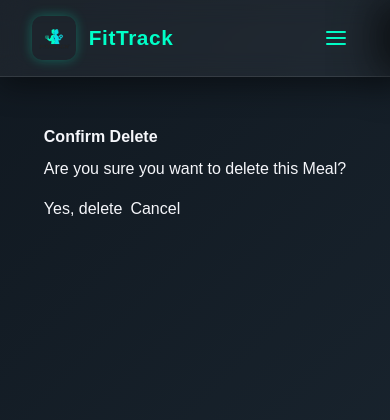
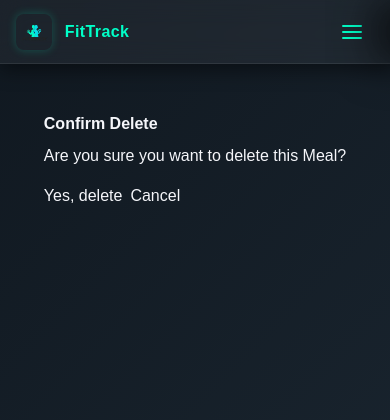
Before and after one commit to botuser444/Fitrack-django, a Django app: page /meals/2/delete/ in a window 390 px wide. Shown: the top 420 px of that part. Run offline with Django 5.2, Linux system fonts and the light colour scheme; data comes from the database, SQL or seed files in the repository; the page is wider than the window, and the part outside it is not shown; some libraries are stand-ins or nearby versions.

Commit message:
Fix header sizing and use profile context for mobile menu avatar

```diff
--- a/tracker/templates/tracker/base.html
+++ b/tracker/templates/tracker/base.html
@@ -37,15 +37,16 @@
       width: 100%;
       background: rgba(255, 255, 255, 0.05);
       backdrop-filter: blur(12px);
-      border-bottom: 1px solid rgba(255, 255, 255, 0.1);
+      border-bottom: 1px solid rgba(255, 255, 255, 0.08);
       display: flex;
       justify-content: space-between;
       align-items: center;
-      padding: 1rem 2rem;
+      /* tighten header padding so it isn't too tall */
+      padding: 0.6rem 1rem;
       position: sticky;
       top: 0;
       z-index: 60;
-      box-shadow: 0 8px 30px rgba(0, 0, 0, 0.45);
+      box-shadow: 0 6px 18px rgba(0, 0, 0, 0.45);
     }
 
     .brand {
@@ -55,17 +56,18 @@
     }
 
     .brand .logo-img {
-      height: 44px;
+      height: 36px;
       width: auto;
-      border-radius: 10px;
-      box-shadow: 0 0 12px rgba(0, 255, 200, 0.3);
+      border-radius: 8px;
+      box-shadow: 0 0 10px rgba(0, 255, 200, 0.22);
     }
 
     .brand h1 {
-      font-size: 1.3rem;
+      font-size: 1rem;
       font-weight: 700;
       color: var(--accent-teal);
-      letter-spacing: 0.6px;
+      letter-spacing: 0.4px;
+      margin: 0;
     }
 
     .nav-links {
```
Also changed, not shown: other parts of tracker/templates/tracker/base.html (+3 -3 lines).
